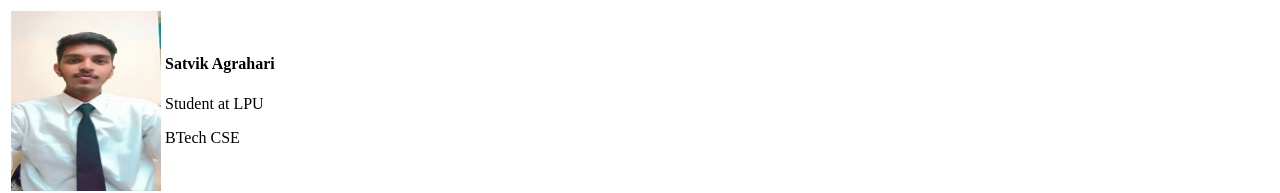
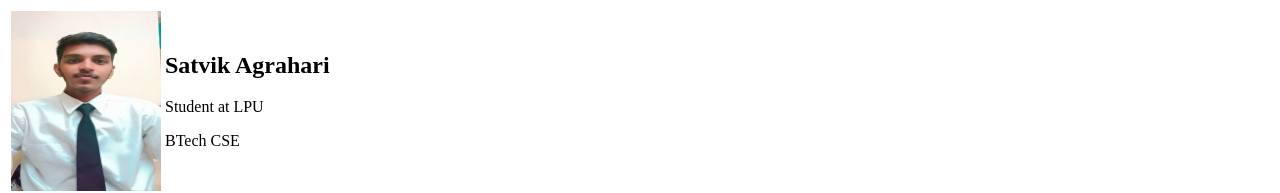
Before and after one commit to Satvikagrahari/cv, a plain HTML site: page index.html in a window 1280 px wide. Shown: the top 193 px of the page. Drawn offline with Linux system fonts and the light colour scheme.

Commit message:
edited the name size and style

```diff
--- a/index.html
+++ b/index.html
@@ -7,7 +7,7 @@
         <tr>
             <td><img src="satvik in formal.jpg" alt="satvik profile photo" height="180" width="150"></td>
             <td>
-                <h4>Satvik Agrahari</h4>
+                <h2><strong>Satvik Agrahari</strong></h2>
                 Student at LPU
                <p> BTech CSE </p>
             </td>
```
